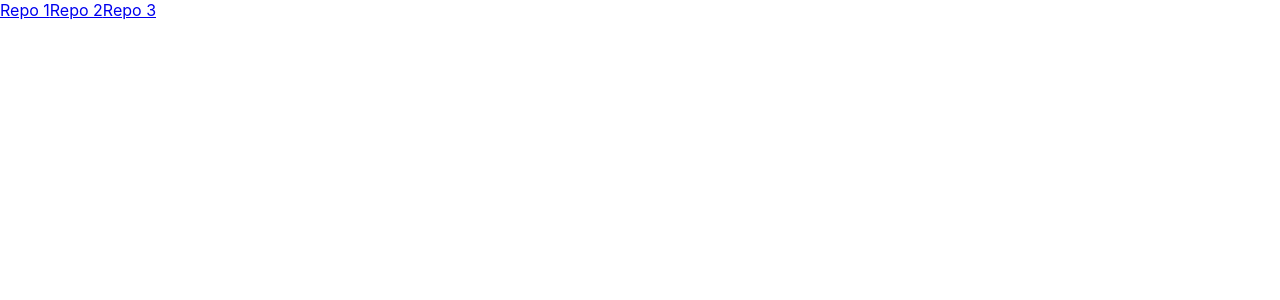
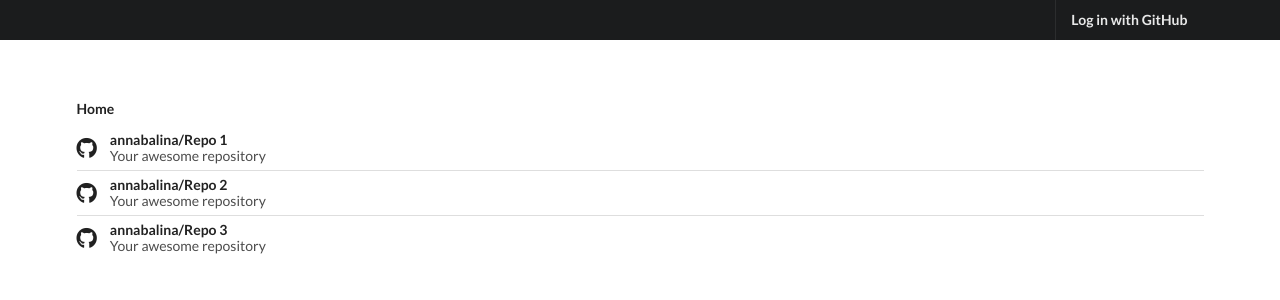
Before and after one commit to balinaanna/GitHub-Issue-Viewer, a React (Create React App) app in the folder frontend/: page / in a window 1280 px wide. Shown: the top 300 px of the page. Built offline with nearby package versions, Linux system fonts and the light colour scheme.

Commit message:
Add semantic ui styles

```diff
--- a/frontend/package.json
+++ b/frontend/package.json
@@ -14,7 +14,8 @@
     "react-router-dom": "^5.2.0",
     "react-scripts": "3.4.3",
     "redux": "^4.0.5",
-    "redux-thunk": "^2.3.0"
+    "redux-thunk": "^2.3.0",
+    "semantic-ui-css": "^2.4.1"
   },
   "scripts": {
     "start": "react-scripts start",
--- a/frontend/src/App.css
+++ b/frontend/src/App.css
@@ -1,38 +1,3 @@
-.App {
-  text-align: center;
+.page-wrapper {
+  padding-top: 7em;
 }
-
-.App-logo {
-  height: 40vmin;
-  pointer-events: none;
-}
-
-@media (prefers-reduced-motion: no-preference) {
-  .App-logo {
-    animation: App-logo-spin infinite 20s linear;
-  }
-}
-
-.App-header {
-  background-color: #282c34;
-  min-height: 100vh;
-  display: flex;
-  flex-direction: column;
-  align-items: center;
-  justify-content: center;
-  font-size: calc(10px + 2vmin);
-  color: white;
-}
-
-.App-link {
-  color: #61dafb;
-}
-
-@keyframes App-logo-spin {
-  from {
-    transform: rotate(0deg);
-  }
-  to {
-    transform: rotate(360deg);
-  }
-}
--- a/frontend/src/actions/index.js
+++ b/frontend/src/actions/index.js
@@ -10,18 +10,24 @@
   1: {
     id: 1,
     name: "Repo 1",
+    full_name: "annabalina/Repo 1",
+    description: "Your awesome repository",
     private: false,
     url: "http://github.com/"
   },
   2: {
     id: 2,
     name: "Repo 2",
+    full_name: "annabalina/Repo 2",
+    description: "Your awesome repository",
     private: false,
     url: "http://github.com/"
   },
   3: {
     id: 3,
     name: "Repo 3",
+    full_name: "annabalina/Repo 3",
+    description: "Your awesome repository",
     private: false,
     url: "http://github.com/"
   }
@@ -30,15 +36,27 @@
 const issues = {
   1: {
     id: 1,
-    name: "Issue 1"
+    title: "Issue 1",
+    number: 2208,
+    author: "octocat",
+    created_at: new Date("2020-09-29T13:33:48Z"),
+    body: "I'm having a problem with this."
   },
   2: {
     id: 2,
-    name: "Issue 2"
+    title: "Issue 2",
+    number: 2208,
+    author: "octocat",
+    created_at: new Date("2020-08-22T13:33:48Z"),
+    body: "I'm having a problem with this."
   },
   3: {
     id: 3,
-    name: "Issue 3"
+    title: "Issue 3",
+    number: 2208,
+    author: "octocat",
+    created_at: new Date("2011-04-22T13:33:48Z"),
+    body: "I'm having a problem with this."
   }
 };
 
--- a/frontend/src/components/App.js
+++ b/frontend/src/components/App.js
@@ -1,16 +1,23 @@
 import React from 'react';
-import { BrowserRouter, Route } from 'react-router-dom';
+import { BrowserRouter, Route, Redirect } from 'react-router-dom';
+import Header from './Header';
 import RepositoriesList from './RepositoriesList';
 import Repository from './Repository';
 import Issue from './Issue';
+import '../App.css';
 
 function App() {
   return (
-    <BrowserRouter>
-      <Route path="/" exact component={RepositoriesList} />
-      <Route path="/repository/:id" component={Repository} />
-      <Route path="/issue/:id" component={Issue} />
-    </BrowserRouter>
+    <div className='ui container'>
+      <BrowserRouter>
+        <Header />
+        <Route exact path='/' component={RepositoriesList} />
+        <Route path='/repositories/:id' component={Repository} />
+        <Route path='/issues/:id' component={Issue} />
+
+        <Route path='*' render={() => <Redirect to='/' />} />
+      </BrowserRouter>
+    </div>
   );
 }
 
--- /dev/null
+++ b/frontend/src/components/Header.js
@@ -0,0 +1,18 @@
+import React from 'react';
+import { Link } from 'react-router-dom';
+
+const Header = () => {
+  return (
+    <div className='ui top fixed inverted menu'>
+      <div className='ui container'>
+        <div className='right menu'>
+          <Link to='/' className='header item'>
+            Log in with GitHub
+          </Link>
+        </div>
+      </div>
+    </div>
+  );
+};
+
+export default Header;
--- a/frontend/src/components/Issue.js
+++ b/frontend/src/components/Issue.js
@@ -1,20 +1,47 @@
 import React from 'react';
 import { connect } from 'react-redux';
+import { Link } from 'react-router-dom';
 import { fetchIssue } from '../actions';
+import IssueAuthor from './IssueAuthor';
 
 class Issue extends React.Component {
   componentDidMount() {
     this.props.fetchIssue(this.props.match.params.id);
   }
 
+  renderNavigation() {
+    return (
+      <div className="ui breadcrumb">
+        <Link to='/' className='section'>Home</Link>
+        <div className="divider">/</div>
+        <Link to={ `/repositories/${this.props.issue.id}` } className='section'>Repo name</Link>
+        <div className="divider">/</div>
+        <div className="active section">#{ this.props.issue.number }</div>
+      </div>
+    );
+  }
+
   render() {
-    if (!this.props.issue) {
-      return null;
-    }
+    const { issue } = this.props;
+
+    if (!issue) { return null; }
 
     return (
-      <div>
-        { `Issue id: ${this.props.issue.id}, name: ${this.props.issue.name}`}
+      <div className='ui container page-wrapper'>
+        { this.renderNavigation() }
+
+        <h1 className='ui header'>
+          { issue.title }
+          <div className='ui sub header'>
+            #{ issue.number }
+          </div>
+        </h1>
+
+        <IssueAuthor issue={ issue } />
+
+        <div className='ui divider'></div>
+
+        <div>{ issue.body }</div>
       </div>
     );
   }
--- /dev/null
+++ b/frontend/src/components/IssueAuthor.js
@@ -0,0 +1,13 @@
+import React from 'react';
+import { formatDateTime } from '../utils/datetime';
+
+export default function IssueAuthor(props) {
+  return (
+    <>
+      <span>opened on </span>
+      <strong>{ formatDateTime(props.issue.created_at) }</strong>
+      <span> by </span>
+      <strong>{ props.issue.author }</strong>
+    </>
+  );
+}
--- a/frontend/src/components/RepositoriesList.js
+++ b/frontend/src/components/RepositoriesList.js
@@ -8,14 +8,37 @@
     this.props.fetchRepositories();
   }
 
-  render() {
+  renderNavigation() {
+    return (
+      <div className="ui breadcrumb">
+        <div className='section active'>Home</div>
+      </div>
+    );
+  }
+
+  renderRepositories() {
     return this.props.repositories.map(repo => {
       return (
-        <Link to={`/repository/${repo.id}`} key={repo.id}>
-          {repo.name}
-        </Link>
+        <div role="listitem" className="item" key={repo.id}>
+          <i aria-hidden="true" className="github large icon middle aligned"></i>
+          <Link to={ `/repositories/${repo.id}` } className='content'>
+            <div className='header'>{ repo.full_name }</div>
+            <div className='description'>{ repo.description }</div>
+          </Link>
+        </div>
       );
     });
+  }
+
+  render() {
+    return (
+      <div className='ui container page-wrapper'>
+        { this.renderNavigation() }
+        <div role="list" className="ui divided relaxed list">
+          { this.renderRepositories() }
+        </div>
+      </div>
+    );
   }
 }
 
--- a/frontend/src/components/Repository.js
+++ b/frontend/src/components/Repository.js
@@ -2,11 +2,22 @@
 import { Link } from 'react-router-dom';
 import { connect } from 'react-redux';
 import { fetchRepository, fetchRepositoryIssues } from '../actions';
+import IssueAuthor from './IssueAuthor';
 
 class Repository extends React.Component {
   componentDidMount() {
     this.props.fetchRepository(this.props.match.params.id);
     this.props.fetchRepositoryIssues(this.props.match.params.id);
+  }
+
+  renderNavigation() {
+    return (
+      <div className="ui breadcrumb">
+        <Link to='/' className='section'>Home</Link>
+        <div className="divider">/</div>
+        <div className="active section" className='active section'>{ this.props.repository.name }</div>
+      </div>
+    );
   }
 
   renderIssues() {
@@ -16,9 +27,16 @@
 
     return this.props.issues.map(issue => {
       return (
-         <Link to={`/issue/${issue.id}`} key={issue.id}>
-          {issue.name}
-        </Link>
+
+        <div role="listitem" className="item" key={issue.id}>
+          <i aria-hidden="true" className="warning circle large icon middle aligned"></i>
+          <Link to={ `/issues/${issue.id}` } className='content'>
+            <div className='header'>{ issue.title }</div>
+            <div className='description'>
+              #{ issue.number } <IssueAuthor issue={ issue } />
+            </div>
+          </Link>
+        </div>
       );
     });
   }
@@ -29,10 +47,12 @@
     }
 
     return (
-      <div>
-        <div>{ `Repo id: ${this.props.repository.id}`}</div>
+      <div className='ui container page-wrapper'>
+        { this.renderNavigation() }
 
-        { this.renderIssues() }
+        <div role="list" className="ui divided relaxed list">
+          { this.renderIssues() }
+        </div>
       </div>
     );
   }
--- a/frontend/src/index.js
+++ b/frontend/src/index.js
@@ -1,6 +1,7 @@
 import React from 'react';
 import ReactDOM from 'react-dom';
 import './index.css';
+import 'semantic-ui-css/semantic.min.css';
 import App from './components/App';
 import * as serviceWorker from './serviceWorker';
 import { createStore, applyMiddleware } from 'redux';
```
Also changed, not shown: 1 other file (tests, documents, lock files or other folders).
